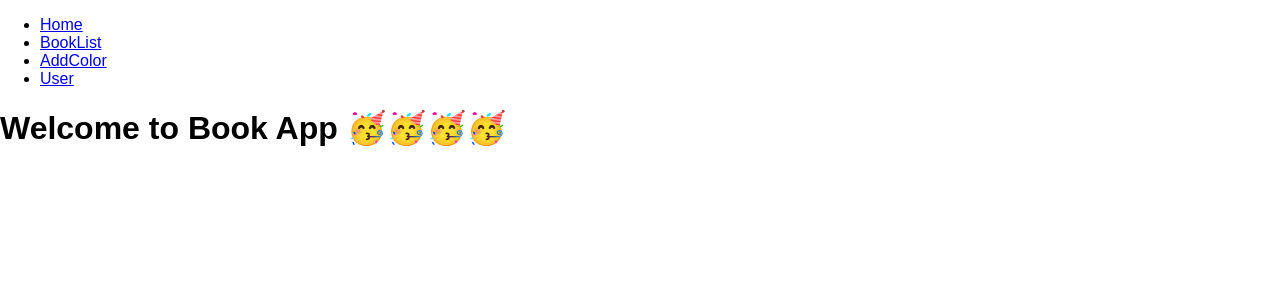
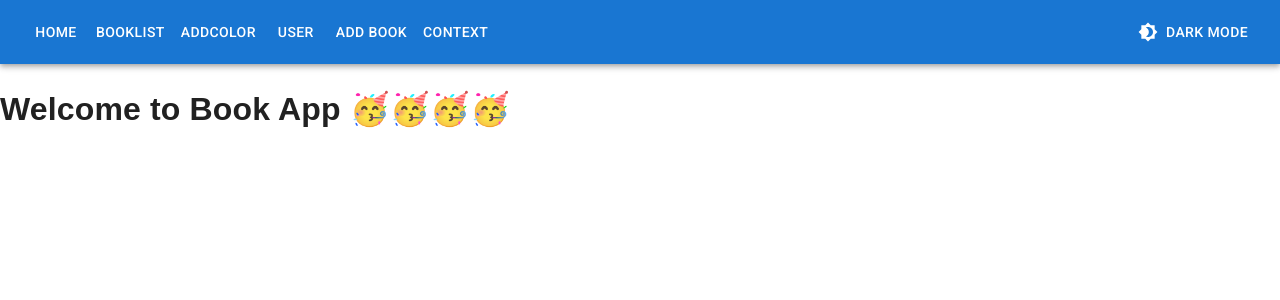
Before and after one commit to SangeethaShanmugm/Naf, a React (Create React App) app in the folder naf-react/: page / in a window 1280 px wide. Shown: the top 300 px of the page. Built offline with nearby package versions, Linux system fonts and the light colour scheme.

Commit message:
added useref, usereducer

```diff
--- /dev/null
+++ b/naf-react/src/AddBook.js
@@ -0,0 +1,65 @@
+import { useState } from "react";
+import { useNavigate } from "react-router-dom";
+import TextField from "@mui/material/TextField";
+import Button from "@mui/material/Button";
+
+export function AddBook({ bookList, setBookList }) {
+  const [name, setName] = useState("");
+  const [poster, setPoster] = useState("");
+  const [rating, setRating] = useState("");
+  const [summary, setSummary] = useState("");
+
+  const navigate = useNavigate();
+
+  return (
+    <div>
+      <div className="add-book-form">
+        <TextField
+          id="name"
+          label="Name"
+          variant="filled"
+          onChange={(event) => setName(event.target.value)}
+          value={name}
+        />
+        <TextField
+          id="poster"
+          label="Poster"
+          variant="filled"
+          onChange={(event) => setPoster(event.target.value)}
+          value={poster}
+        />
+        <TextField
+          id="rating"
+          label="Rating"
+          variant="filled"
+          onChange={(event) => setRating(event.target.value)}
+          value={rating}
+        />
+        <TextField
+          id="summary"
+          label="Summary"
+          variant="filled"
+          onChange={(event) => setSummary(event.target.value)}
+          value={summary}
+        />
+        {/* copy the bookList and add new book */}
+        <Button
+          variant="contained"
+          onClick={() => {
+            const newBook = {
+              name: name,
+              poster: poster,
+              rating: rating,
+              summary: summary,
+            };
+            setBookList([...bookList, newBook]);
+            console.log(newBook);
+            navigate("/books");
+          }}
+        >
+          Add Book
+        </Button>
+      </div>
+    </div>
+  );
+}
--- a/naf-react/src/App.js
+++ b/naf-react/src/App.js
@@ -3,12 +3,21 @@ import { double, msg } from "./ColorBox"; //named import
 import Home from "./Components/Home.jsx";
 import { AddColor } from "./AddColor";
 import Products from "./Components/Products";
-import { Routes, Route, Link, Navigate } from "react-router-dom";
+import { Routes, Route, Link, Navigate, useNavigate } from "react-router-dom";
 import { BookList } from "./BookList";
 import { User } from "./User";
 import { useState } from "react";
 import { BookDetails } from "./BookDetails";
-
+import { NotFoundPage } from "./NotFoundPage";
+import { AddBook } from "./AddBook";
+import { ThemeProvider, createTheme } from "@mui/material/styles";
+import AppBar from "@mui/material/AppBar";
+import Toolbar from "@mui/material/Toolbar";
+import Button from "@mui/material/Button";
+import CssBaseline from "@mui/material/CssBaseline";
+import Brightness4Icon from "@mui/icons-material/Brightness4";
+import Brightness7Icon from "@mui/icons-material/Brightness7";
+import { ExampleContext } from "./ExampleContext";
 export const INITIAL_BOOK_LIST = [
   {
     name: "Charlotte's web",
@@ -71,14 +80,27 @@ export const INITIAL_BOOK_LIST = [
 ];
 
 export default function App() {
+  // Lifting the state up
   const [bookList, setBookList] = useState(INITIAL_BOOK_LIST);
+  const [mode, setMode] = useState("light");
 
+  //1. Creating  -  createContext ✅
+  //2. Publisher  -Provider - context.Provider ✅
+  //3. Subscriber - useContext - useContext(context) ❌
+  const theme = createTheme({
+    palette: {
+      mode: mode,
+    },
+  });
+  const navigate = useNavigate();
   return (
+    <ThemeProvider theme={theme}>
+      <CssBaseline />
       <div className="App">
-      <nav>
+        {/* <nav>
           <ul>
             <li>
-            {/* Link changes page without refresh */}
+              Link changes page without refresh
               <Link to="/">Home</Link>
             </li>
             <li>
@@ -90,9 +112,43 @@ export default function App() {
             <li>
               <Link to="/users">User</Link>
             </li>
+            <li>
+              <Link to="/books/add">Add Book</Link>
+            </li>
           </ul>
-      </nav>
-
+        </nav> */}
+        <AppBar position="static">
+          <Toolbar>
+            <Button onClick={() => navigate("/")} color="inherit">
+              Home
+            </Button>
+            <Button onClick={() => navigate("/books")} color="inherit">
+              BookList
+            </Button>
+            <Button onClick={() => navigate("/add-color")} color="inherit">
+              AddColor
+            </Button>
+            <Button onClick={() => navigate("/users")} color="inherit">
+              User
+            </Button>
+            <Button onClick={() => navigate("/books/add")} color="inherit">
+              Add Book
+            </Button>
+            <Button onClick={() => navigate("/context")} color="inherit">
+              Context
+            </Button>
+            <Button
+              sx={{ marginLeft: "auto" }}
+              startIcon={
+                mode === "dark" ? <Brightness7Icon /> : <Brightness4Icon />
+              }
+              onClick={() => setMode(mode === "light" ? "dark" : "light")}
+              color="inherit"
+            >
+              {mode === "light" ? "dark" : "light"} mode
+            </Button>
+          </Toolbar>
+        </AppBar>
         <Routes>
           <Route exact path="/" element={<Home />} />
           <Route
@@ -105,22 +161,18 @@ export default function App() {
             path="/books/:bookid"
             element={<BookDetails bookList={bookList} />}
           />
+          <Route
+            path="/books/add"
+            element={<AddBook bookList={bookList} setBookList={setBookList} />}
+          />
+          <Route path="/context" element={<ExampleContext />} />
+          {/* redirect */}
           <Route path="/novel" element={<Navigate replace to="/books" />} />
 
           <Route path="/404" element={<NotFoundPage />} />
           <Route path="*" element={<Navigate replace to="/404" />} />
         </Routes>
       </div>
+    </ThemeProvider>
   );
 }
-
-function NotFoundPage() {
-  return (
-    <div>
-      <img
-        src="https://i.pinimg.com/originals/d9/b6/02/d9b602d1b6d77a7169c547173777a5bf.gif"
-        alt="404page"
-      />
-    </div>
-  );
-}
--- a/naf-react/src/BookList.js
+++ b/naf-react/src/BookList.js
@@ -1,64 +1,15 @@
 import { useState } from "react";
 import { INITIAL_BOOK_LIST } from "./App";
 import { Book } from "./Book";
-import TextField from "@mui/material/TextField";
-import Button from "@mui/material/Button";
+
 
 export function BookList({ bookList, setBookList }) {
   //const bookList = INITIAL_BOOK_LIST;
 
-  const [name, setName] = useState("");
-  const [poster, setPoster] = useState("");
-  const [rating, setRating] = useState("");
-  const [summary, setSummary] = useState("");
+
   return (
     <div>
-      <div className="add-book-form">
-        <TextField
-          id="name"
-          label="Name"
-          variant="filled"
-          onChange={(event) => setName(event.target.value)}
-          value={name}
-        />
-        <TextField
-          id="poster"
-          label="Poster"
-          variant="filled"
-          onChange={(event) => setPoster(event.target.value)}
-          value={poster}
-        />
-        <TextField
-          id="rating"
-          label="Rating"
-          variant="filled"
-          onChange={(event) => setRating(event.target.value)}
-          value={rating}
-        />
-        <TextField
-          id="summary"
-          label="Summary"
-          variant="filled"
-          onChange={(event) => setSummary(event.target.value)}
-          value={summary}
-        />
-        {/* copy the bookList and add new book */}
-        <Button
-          variant="contained"
-          onClick={() => {
-            const newBook = {
-              name: name,
-              poster: poster,
-              rating: rating,
-              summary: summary,
-            };
-            setBookList([...bookList, newBook]);
-            console.log(newBook);
-          }}
-        >
-          Add Book
-        </Button>
-      </div>
+
 
       <div className="book-list">
         {bookList.map((bk, index) => (
--- /dev/null
+++ b/naf-react/src/Components/Reducer.jsx
@@ -0,0 +1,44 @@
+import React, { useReducer } from "react";
+
+export function Reducer() {
+  const [state, dispatch] = useReducer(
+    (state, action) => {
+      //action Types
+      if (action.type === "update") {
+        return { ...state, name: action.value };
+      }
+      if (action.type === "pass") {
+        return { ...state, password: action.value };
+      }
+      if (action.type === "btn") {
+        return { ...state, btn: state.btn + 1 };
+      }
+    },
+    {
+      name: "Jack",
+      password: "12345",
+      mobile: "1234",
+      btn: 1,
+    }
+  );
+  console.log(state);
+  return (
+    <div>
+      Reducer
+      <p>{state.name}</p>
+      <p>{state.password}</p>
+      <p>{state.btn}</p>
+      <input
+        type="text"
+        value={state.password}
+        onChange={(e) => dispatch({ type: "pass", value: e.target.value })}
+      />
+      <button onClick={() => dispatch({ type: "update", value: "Mick" })}>
+        getValue
+      </button>
+      <button onClick={() => dispatch({ type: "btn" })}>Counter</button>
+    </div>
+  );
+}
+
+export default Reducer;
--- /dev/null
+++ b/naf-react/src/Components/Ref.jsx
@@ -0,0 +1,18 @@
+import React, { useRef } from "react";
+
+export function Ref() {
+  const inputRef = useRef();
+
+  const handleSubmit = () => {
+    console.log(inputRef.current.value);
+  };
+  return (
+    <div>
+      <h1>Ref</h1>
+      <input type="text" ref={inputRef} />
+      <button onClick={handleSubmit}>getValue</button>
+    </div>
+  );
+}
+
+export default Ref;
--- /dev/null
+++ b/naf-react/src/ExampleContext.js
@@ -0,0 +1,46 @@
+import { useState, createContext, useContext } from "react";
+import { Sample1 } from "./Sample1";
+import Ref from "./Components/Ref";
+import Reducer from "./Components/Reducer";
+
+export const NameContext = createContext();
+
+export function ExampleContext() {
+  //const name = "Mick";
+
+  //const nameList = ["Jack", "John", "Peter"];
+  const [nameList, setNameList] = useState(["Jack", "John", "Peter"]);
+  const [name, setName] = useState("Mick");
+  return (
+    <NameContext.Provider value={name}>
+      <div>
+        <h1>Example Context {name}</h1>
+        {/* <Sample />
+        <Sample1 />
+        <Ref /> */}
+        <Reducer />
+        {/* {nameList.map((nm) => (
+        <Sample name={nm} />
+      ))}
+      */}
+        {/* <input
+        value={name}
+        type="text"
+        onChange={(e) => setName(e.target.value)}
+      />
+      <button onClick={() => setNameList([...nameList, name])}>
+        Change Name
+      </button> */}
+      </div>
+    </NameContext.Provider>
+  );
+}
+
+function Sample() {
+  const nm = useContext(NameContext);
+  return <div>Hello {nm}</div>;
+}
+
+export const useGlobalContext = () => {
+  return useContext(NameContext);
+};
--- /dev/null
+++ b/naf-react/src/NotFoundPage.js
@@ -0,0 +1,9 @@
+export function NotFoundPage() {
+  return (
+    <div>
+      <img
+        src="https://i.pinimg.com/originals/d9/b6/02/d9b602d1b6d77a7169c547173777a5bf.gif"
+        alt="404page" />
+    </div>
+  );
+}
--- /dev/null
+++ b/naf-react/src/Sample1.js
@@ -0,0 +1,6 @@
+import { useGlobalContext } from "./ExampleContext";
+
+export function Sample1() {
+  const nm = useGlobalContext();
+  return <div>Welcome {nm} </div>;
+}
```
Lines whose indentation alone changed are shown as unchanged.
